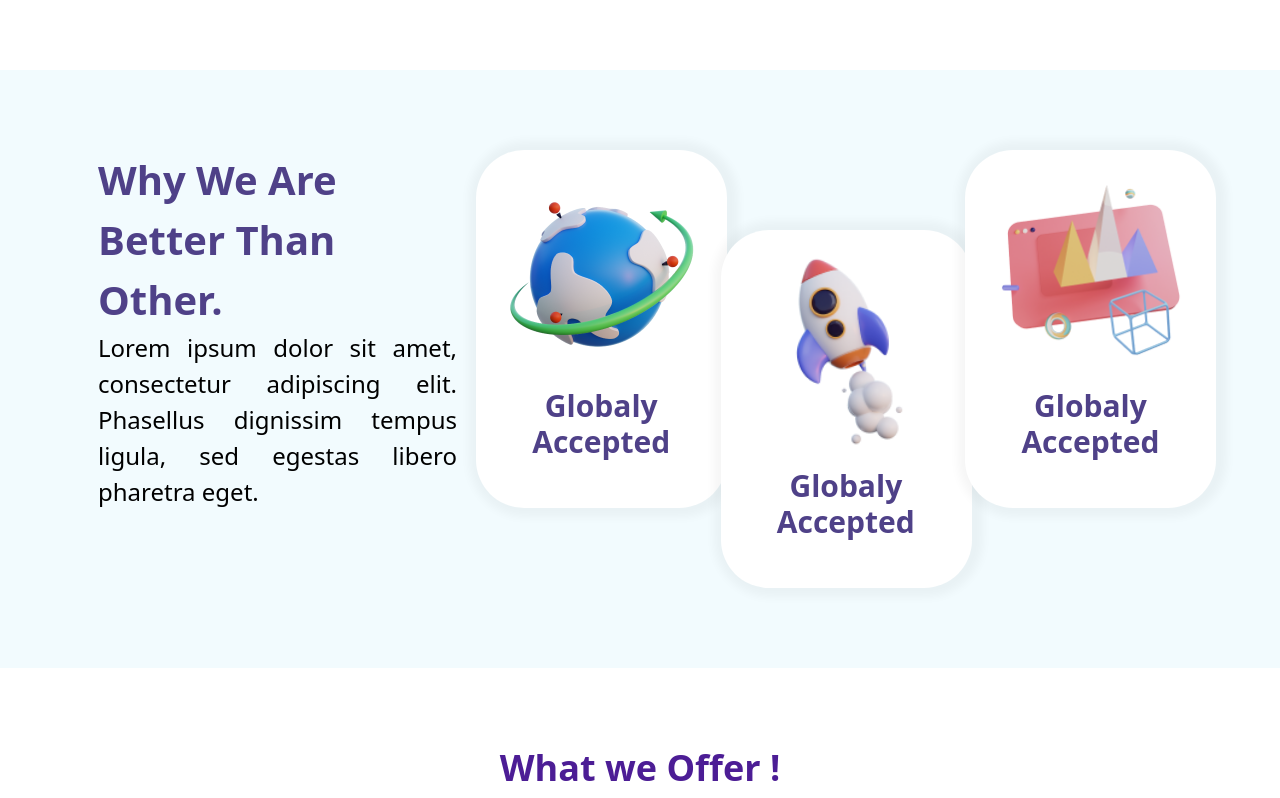
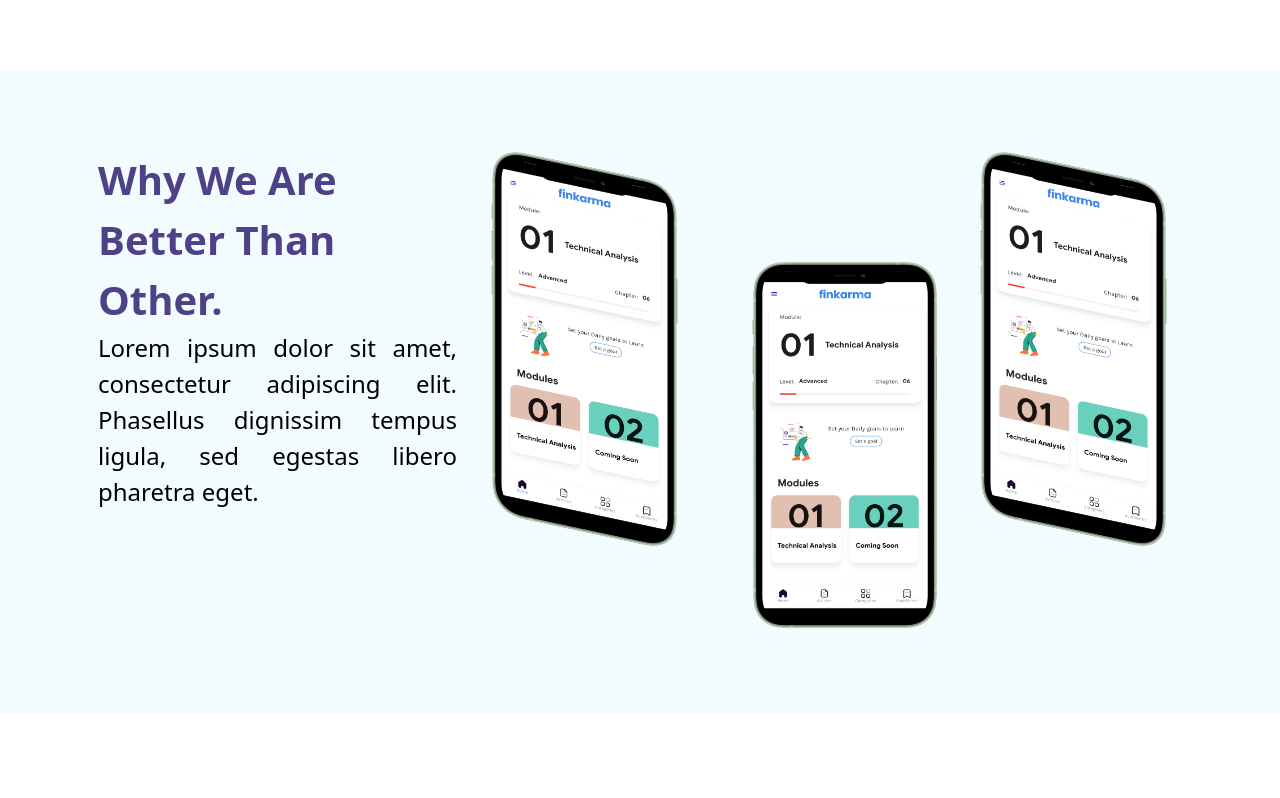
Before and after one commit to ashishmishra-bit/aecor, a Next.js app: page / in a window 1280 px wide. Shown: the part 560-1358 px from the top of the page. Built offline with nearby package versions, Linux system fonts and the light colour scheme.

Commit message:
Header-animations

```diff
--- a/components/Card/card.js
+++ b/components/Card/card.js
@@ -4,7 +4,7 @@ import Image from "next/image";
 const card = ({ title, imgURL, description }) => {
   return (
     <div className = "drop-shadow-lg">
-      <div className = "py-10">
+      <div className = "py-10" >
         <div className = "bg-white rounded-3xl overflow-hidden  max-w-sm px-4 py-4">
           <Image src = {imgURL} alt = {title} width = {91} height = {91} />
           <div className = "px-4 py-4">
--- a/components/Slimcard/Slimcard.js
+++ b/components/Slimcard/Slimcard.js
@@ -6,7 +6,7 @@ const Slimcard = ({ title, imgURL }) => {
     <div className={styles.cardContainer}>
       <div className={styles.cardContent}>
         <div className={styles.imageContainer}>
-          <Image src={imgURL} alt={title} width={204} height={204} />
+          <Image src={imgURL} alt={title} width={151} height={321} />
         </div>
         <div className={styles.titleContainer}>
           <h3 className="text-base md:text-3xl">{title}</h3>
--- a/components/Slimcard/Slimcard.module.css
+++ b/components/Slimcard/Slimcard.module.css
@@ -13,6 +13,7 @@
 
 .imageContainer{
     overflow: hidden;
+    align-items: center;
 }
 .titleContainer{
     font-weight: 600;
--- /dev/null
+++ b/components/WhyWe/We.js
@@ -0,0 +1,42 @@
+const We = () => {
+    return (
+        <div className="box">
+            <span ><img src = "/img/phone.png"/></span>
+            <span ><img src = "/img/phone.png"/></span>
+            <span ><img src = "/img/phone.png"/></span>
+            <span ><img src = "/img/phone.png"/></span>
+            <span ><img src = "/img/phone.png"/></span>
+
+
+            <style jsx>{`
+                img{
+                    width:251px;
+                    height:461px;
+                }
+                .box{
+                    display:flex;
+                    justify-content:center;
+                    align-items:center;
+                    position:relative;
+                    width:100%;
+                    height:100%;
+                    transform-style:preserve-3d;
+                }
+                .box span{
+                    // position:absolute;
+                    top:0;
+                    left:0;
+                    width:100%;
+                    height:100%;
+                    transform-style:preserve-3d;
+                    trsasform-origin:center;
+                    transform:rotateY(calc(360deg * (1 - var(--i))));
+                }
+
+            `}</style>
+
+        </div>
+    )
+}
+
+export default We
--- a/components/WhyWe/Whywe.js
+++ b/components/WhyWe/Whywe.js
@@ -20,23 +20,26 @@ const Whywe = () => {
           <div data-tilt data-tilt-glare data-tilt-max-glare="0.8"
 
           >
-            <Slimcard
+            <Image src = '/img/phone.png' height={461} width={251} className= "transform skew-y-12 hover:animate-pulse cursor-not-allowed"/>
+            {/* <Slimcard
             title="Globaly Accepted"
             imgURL="/img/Globe.png"
-            />
+            /> */}
           </div>
           <div data-tilt data-tilt-glare data-tilt-max-glare="0.8" className="mt-8 lg:mt-20">
-            <Slimcard
+            <Image src = '/img/phone.png' height={461} width={251} className= "transform translate-x-4 translate-y-4"/>
+            {/* <Slimcard
             title="Globaly Accepted"
             imgURL="/img/Rocket.png"
             className={style.thiscard}
-            />
+            /> */}
           </div>
           <div data-tilt data-tilt-glare data-tilt-max-glare="0.8" className="mt-8 lg:mt-0">
-            <Slimcard
+          <Image src = '/img/phone.png' height={461} width={251} className= "transform skew-y-12"/>
+            {/* <Slimcard
             title="Globaly Accepted"
             imgURL="/img/graph.png"
-            />
+            /> */}
           </div>
         </div>
       </div>
--- a/pages/index.js
+++ b/pages/index.js
@@ -8,7 +8,7 @@ import Whywe from "../components/WhyWe/Whywe";
 import Product from "../components/OurProduct/Product";
 import Image from "next/image";
 import Footer from "../components/Footer/Footer";
-
+// import We from '../components/WhyWe/We';
 
 
 export default function Home() {
@@ -32,8 +32,9 @@ export default function Home() {
     animate={{ scale: 1, opacity: 1 }}
     exit={{ x: 0, opacity: 0 }}>
       <Header />
+      {/* <We /> */}
       <Whywe />
-
+      {/* <We /> */}
       {/* Body of Home page */}
       <div className="py-10">
         <div className="mx-auto text-center mt-10 lg:text-4xl text-purple-900 font-bold mb-5">
```
Also changed, not shown: pages/_app.js (+19 -22 lines), public/img/phone.png (added).
